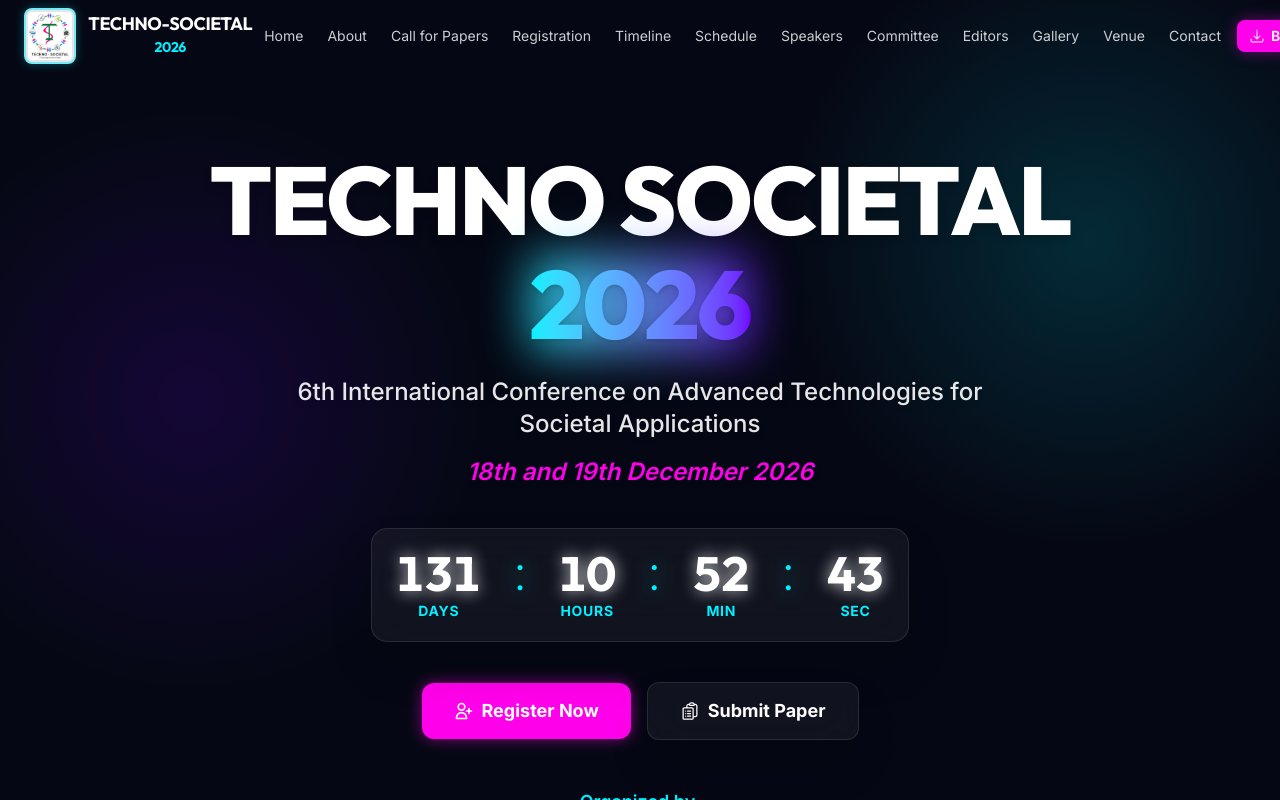
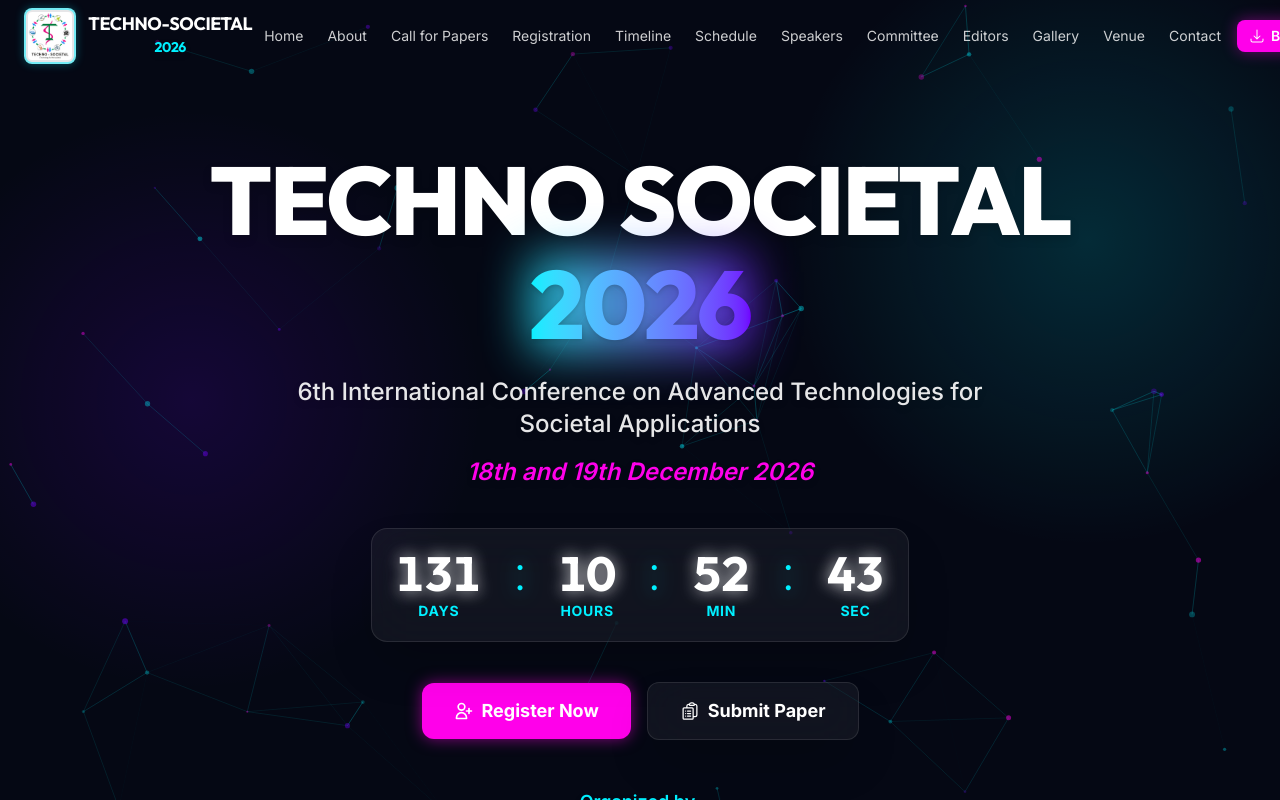
Before and after one commit to project-sveri-by-harsh/Techno-Societal-2026, a React (Vite) app: page / in a window 1280 px wide. Shown: the top 800 px of the page. Built offline with nearby package versions, Linux system fonts and the light colour scheme.

Commit message:
fix: use initParticlesEngine for particle background

```diff
--- a/src/components/ParticleBackground.jsx
+++ b/src/components/ParticleBackground.jsx
@@ -1,18 +1,17 @@
-import { useCallback } from 'react';
-import Particles from '@tsparticles/react';
+import { useEffect, useState, useMemo } from 'react';
+import Particles, { initParticlesEngine } from '@tsparticles/react';
 import { loadSlim } from '@tsparticles/slim';
 
 export default function ParticleBackground() {
-  const particlesInit = useCallback(async (engine) => {
+  const [ready, setReady] = useState(false);
+
+  useEffect(() => {
+    initParticlesEngine(async (engine) => {
       await loadSlim(engine);
+    }).then(() => setReady(true));
   }, []);
 
-  return (
-    <Particles
-      id="hero-particles"
-      init={particlesInit}
-      className="absolute inset-0 z-0"
-      options={{
+  const options = useMemo(() => ({
     fullScreen: false,
     background: { color: { value: 'transparent' } },
     fpsLimit: 60,
@@ -45,7 +44,15 @@ export default function ParticleBackground() {
       },
     },
     detectRetina: true,
-      }}
+  }), []);
+
+  if (!ready) return null;
+
+  return (
+    <Particles
+      id="hero-particles"
+      className="absolute inset-0 z-0"
+      options={options}
     />
   );
 }
```
Lines whose indentation alone changed are shown as unchanged.
